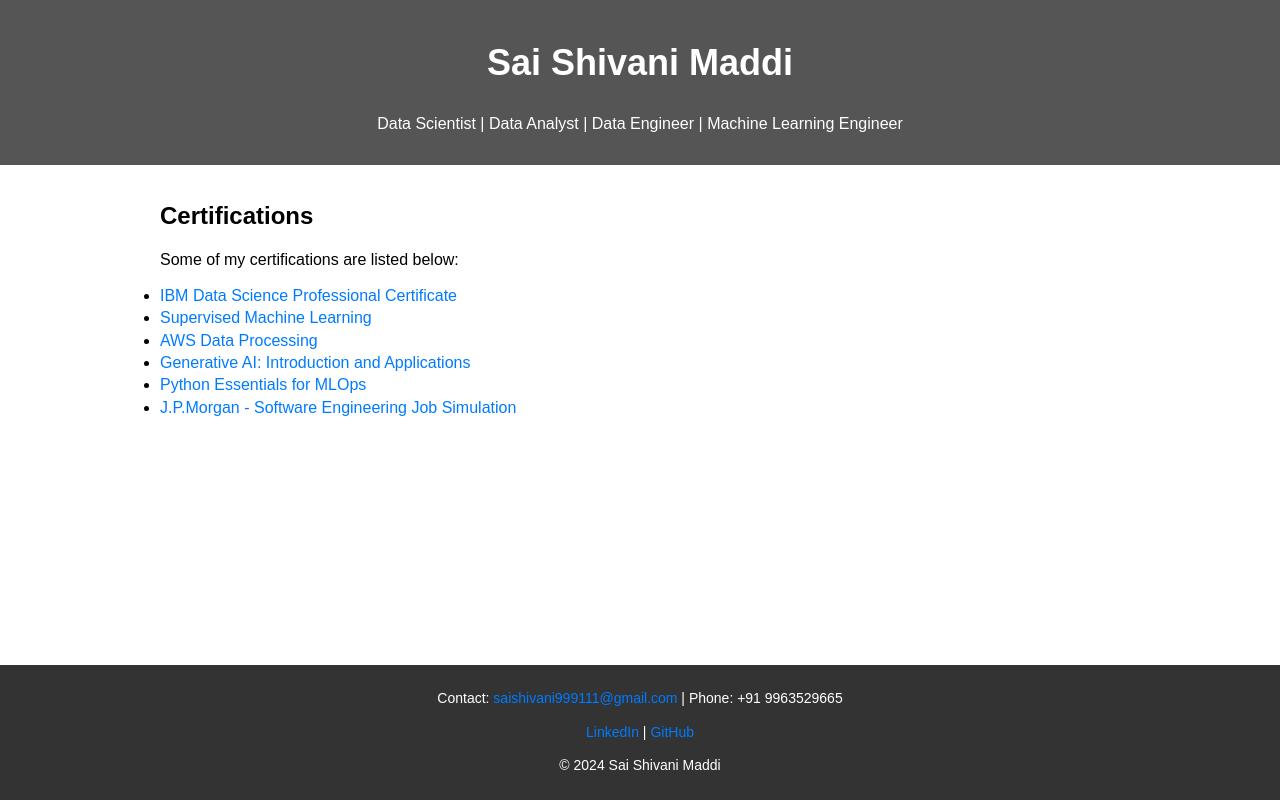
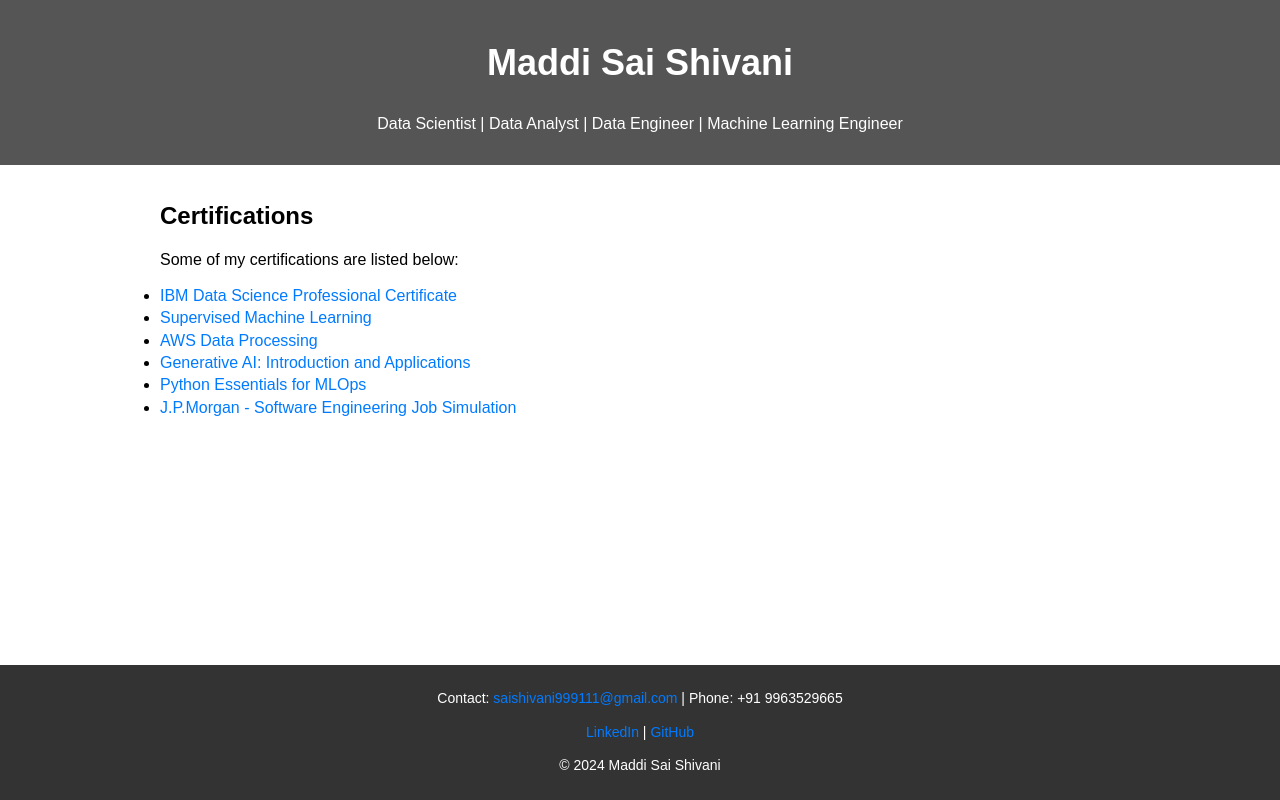
Before and after one commit to SaiShivani91/Portfolio2, a plain HTML site: page certifications.html in a window 1280 px wide. Drawn offline with Linux system fonts and the light colour scheme.

Commit message:
Initial Commit

```diff
--- a/certifications.html
+++ b/certifications.html
@@ -3,13 +3,13 @@
 <head>
     <meta charset="UTF-8">
     <meta name="viewport" content="width=device-width, initial-scale=1.0">
-    <title>Sai Shivani Maddi - Portfolio</title>
+    <title>Maddi Sai Shivani - Portfolio</title>
     <link rel="stylesheet" href="styles.css">
 </head>
 <body>
     <header>
         <div class="container">
-            <h1>Sai Shivani Maddi</h1>
+            <h1>Maddi Sai Shivani</h1>
             <p>Data Scientist | Data Analyst | Data Engineer | Machine Learning Engineer</p>
         </div>
     </header>
@@ -50,7 +50,7 @@
             <p><a href="https://www.linkedin.com/in/maddi-sai-shivani-209a07307/">LinkedIn</a> |
                 <a href="https://github.com/SaiShivani91">GitHub</a>
             </p>
-            <p>&copy; 2024 Sai Shivani Maddi</p>
+            <p>&copy; 2024 Maddi Sai Shivani</p>
         </div>
     </footer>
 </body>
```
